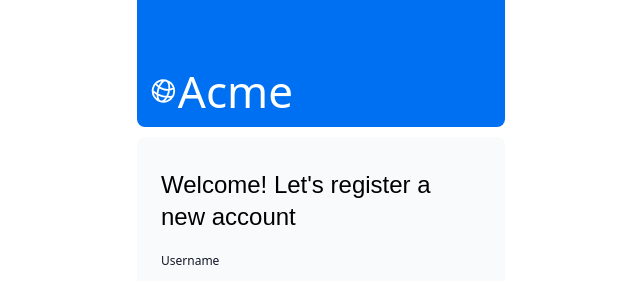
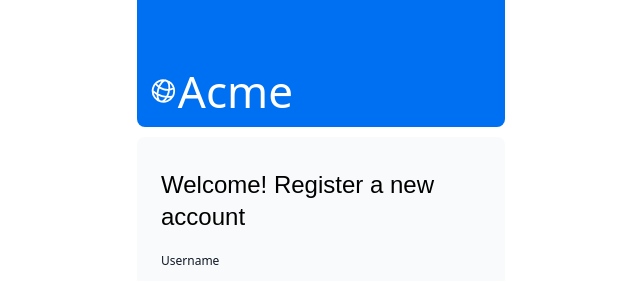
Before and after one commit to Lukehsu1999/interview-experience-sharing-platform, a Next.js app: page /register in a window 1280 px wide. Shown: the top 281 px of the page, without its empty margins (319-959 px from the left). Built offline with nearby package versions, Linux system fonts and the light colour scheme; a web font is replaced by a local one.

Commit message:
fix attempt

```diff
--- a/app/ui/register-form.tsx
+++ b/app/ui/register-form.tsx
@@ -21,7 +21,7 @@ export default function LoginForm() {
     <form action={dispatch} className="space-y-3">
       <div className="flex-1 rounded-lg bg-gray-50 px-6 pb-4 pt-8">
         <h1 className={`${lusitana.className} mb-3 text-2xl`}>
-          Welcome! Let's register a new account
+          Welcome! Register a new account
         </h1>
         <div className="w-full">
         <div>
```
